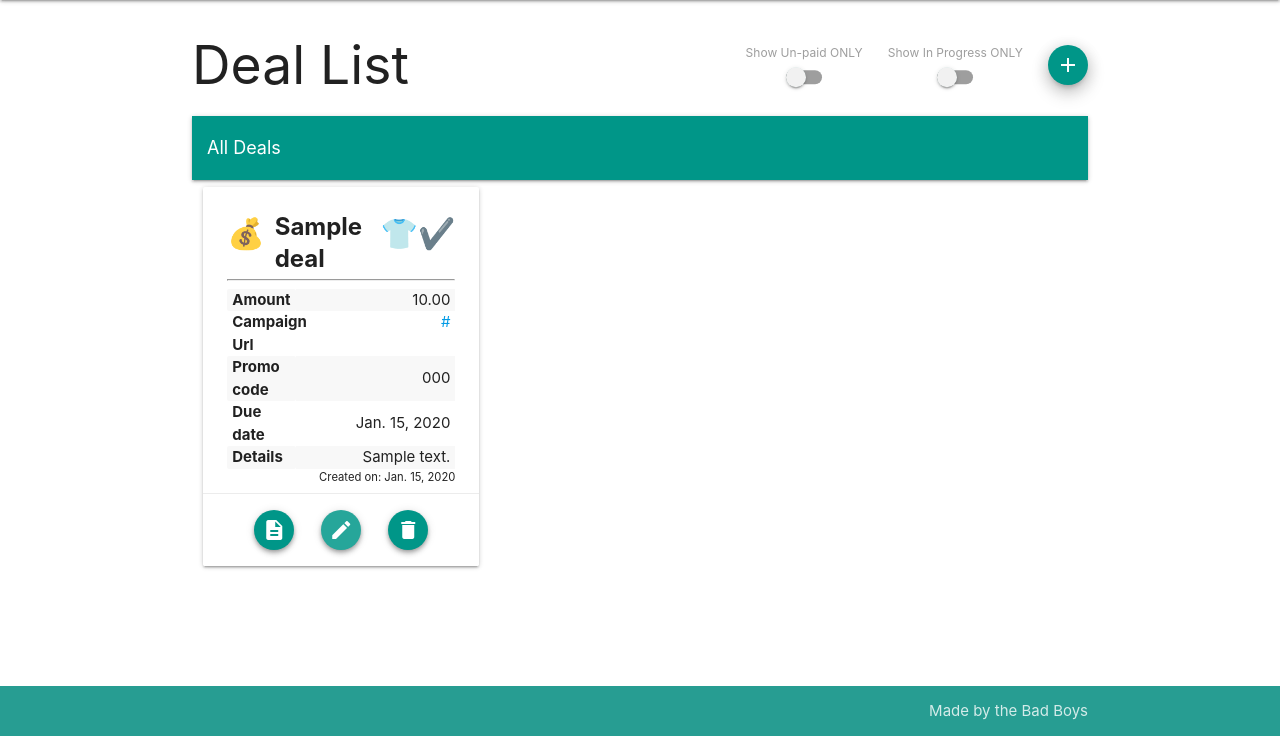
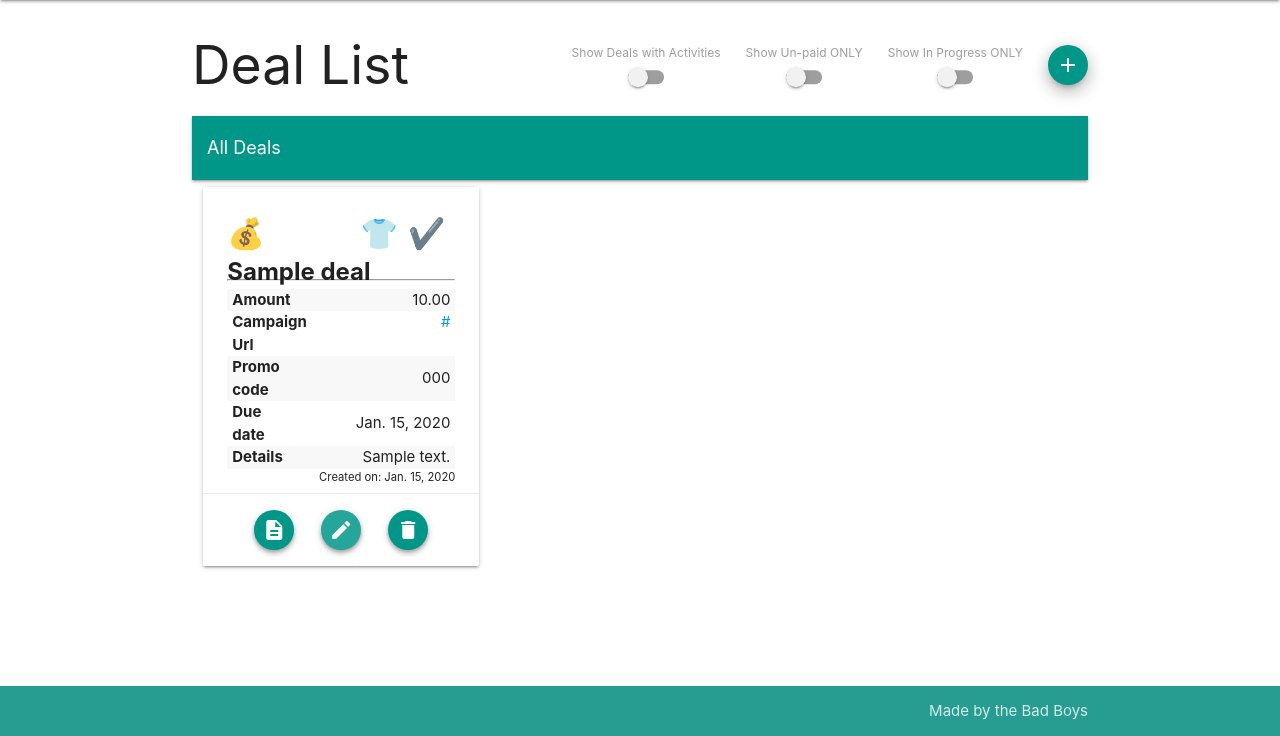
Before and after one commit to kenneychan/creatorWallet, a Django app: page /deals/ in a window 1280 px wide. Shown: the part 64-800 px from the top of the page. Run offline with Django 4.2, Linux system fonts and the light colour scheme; a user stored in the database is signed in; tables that the repository leaves empty hold one stand-in row (values such as "Sample post").

Commit message:
added list view for deals for activities

```diff
--- a/creatorwallet/main_app/static/css/style.css
+++ b/creatorwallet/main_app/static/css/style.css
@@ -84,6 +84,12 @@ nav .brand-logo {
   display: flex;
 }
 
+.list-switch {
+  padding-right: 25px;
+  top: 75%;
+  transform: translateY(25%);
+}
+
 .paid-switch {
   padding-right: 25px;
   top: 75%;
@@ -113,6 +119,12 @@ nav .brand-logo {
 .card .card-action {
   display: flex;
   justify-content: space-evenly;
+}
+
+.deals-emoji {
+  cursor: default;
+  font-size: 30px;
+  padding-right: 5px;
 }
 
 #addDealModal, .editDealModal {
--- a/creatorwallet/main_app/static/javascripts/script.js
+++ b/creatorwallet/main_app/static/javascripts/script.js
@@ -3,6 +3,7 @@ $(document).ready(function () {
   $('.fixed-action-btn').floatingActionButton();
   $('.parallax').parallax();
   $('.modal').modal();
+  $('.collapsible').collapsible();
 
   $('.carousel').carousel({
     fullWidth: true,
--- a/creatorwallet/main_app/templates/deals/index.html
+++ b/creatorwallet/main_app/templates/deals/index.html
@@ -8,6 +8,24 @@
   <div class="deal-list-header">
     <h2>Deal List</h2>
     <div class="deal-header-buttons">
+      <div class="list-switch">
+        <div class="row">
+          <label>Show Deals with Activities</label>
+          {% if show_list %}
+            <form method="POST" action="{% url 'index' %}" id="listSwitch">
+            {% else %}
+            <form method="POST" action="{% url 'deals_list' %}" id="listSwitch">
+              {% endif %}
+              {% csrf_token %}
+              <div class="switch center">
+                <label>
+                  <input type="checkbox" id="list-switch" name="show_list" {% if show_list %}checked{% endif %}>
+                  <span class="lever"></span>
+                </label>
+              </div>
+            </form>
+        </div>
+      </div>
       <div class="paid-switch">
         <div class="row">
           <label>Show Un-paid ONLY</label>
@@ -125,28 +143,84 @@
   {% if deals.count %}
     <div class="row">
       {% for deal in deals %}
+        {% if show_list %}
+          <div class="col s12">
+            <div class="col s2"></div>
+            <div class="col s6">
+              {% if deal.activity_set.all %}
+                <ul class="collapsible popout">
+                  <li>
+                    <div class="collapsible-header">
+                      <span class="deals-emoji">
+                        {% if deal.paid %}
+                        <span class="tooltipped" data-position="top" data-tooltip="PAID">💰</span>
+                        {% else %}
+                        <span class="tooltipped" data-position="top" data-tooltip="NOT PAID">⚠️</span>
+                        {% endif %}
+                      </span>
+                      <div class="valign-wrapper" style="padding-right: 10px;">
+                        <span style="font-size:20px; font-weight:bold; padding-right: 5px;">{{ deal.name }}</span>
+                        <small style="padding-top: 20px">due: {{ deal.due_date }}</small>
+                      </div>
+                      <span class="deals-emoji">
+                        {% if deal.merch %}
+                        <span class="tooltipped" data-position="top" data-tooltip="MERCH">👕</span>
+                        {% else %}
+                        <span class="tooltipped" data-position="top" data-tooltip="CASH">💵</span>
+                        {% endif %}
+                      </span>
+                      <span class="deals-emoji">
+                        {% if deal.done %}
+                        <span class="tooltipped" data-position="top" data-tooltip="DONE">✔️</span>
+                        {% else %}
+                        <span class="tooltipped" data-position="top" data-tooltip="IN PROGRESS">🚧</span>
+                        {% endif %}
+                      </span>
+                      <span class="valign-wrapper" style="margin-left: auto; margin-right: 0;">
+                        <a href="{% url 'detail' deal.id %}" class="secondary-content tooltipped" data-position="bottom"
+                          data-tooltip="Go to deal"><i class="material-icons">send</i></a>
+                      </span>
+                    </div>
+                    <div class="collapsible-body">
+                      <ul class="collection">
+                        {% for activity in deal.activity_set.all %}
+                            <li class="collection-item">
+                              <span><b>{{ activity.activity }}</b></span>
+                              <small>on {{ activity.date }}</small>
+                              <p style="margin:0">{{ activity.notes }}</p>
+                            </li>
+                        {% endfor %}
+                      </ul>
+                    </div>
+                  </li>
+                </ul>
+              {% endif %}
+            </div>
+            <div class="col s2"></div>
+          </div>
+        {% else %}
         <div class="col s4">
           <div class="card hoverable deal-cards" data-paid="{{ deal.paid|lower }}" data-merch="{{ deal.merch|lower }}" data-done="{{ deal.done|lower }}">
             <div class="card-content">
-            <span style='font-size:30px; float:right;'>
+              <span class="deals-emoji" style='float:right;'>
                 {% if deal.done %}
-                <span class="tooltipped" data-position="top" data-tooltip="DONE" style="cursor: default;">✔️</span>
+                  <span class="deals-emoji tooltipped" data-position="top" data-tooltip="DONE">✔️</span>
                 {% else %}
-                <span class="tooltipped" data-position="top" data-tooltip="IN PROGRESS" style="cursor: default;">🚧</span>
+                  <span class="deals-emoji tooltipped" data-position="top" data-tooltip="IN PROGRESS">🚧</span>
                 {% endif %}
               </span>
-            <span style='font-size:30px; float:right;'>
+              <span class="deals-emoji" style='float:right;'>
                 {% if deal.merch %}
-                <span class="tooltipped" data-position="top" data-tooltip="MERCH" style="cursor: default;">👕</span>
+                  <span class="deals-emoji tooltipped" data-position="top" data-tooltip="MERCH">👕</span>
                 {% else %}
-                <span class="tooltipped" data-position="top" data-tooltip="CASH" style="cursor: default;">💵</span>
+                  <span class="deals-emojitooltipped" data-position="top" data-tooltip="CASH">💵</span>
                 {% endif %}
               </span>
-            <span style='font-size:30px; float:left; padding-right:10px;'>
+              <span class="deals-emoji" style='float:left;'>
                 {% if deal.paid %}
-                <span class="tooltipped" data-position="top" data-tooltip="PAID" style="cursor: default;">💰</span>
+                  <span class="deals-emoji tooltipped" data-position="top" data-tooltip="PAID">💰</span>
                 {% else %}
-                <span class="tooltipped" data-position="top" data-tooltip="NOT PAID" style="cursor: default;">⚠️</span>
+                  <span class="deals-emoji tooltipped" data-position="top" data-tooltip="NOT PAID">⚠️</span>
                 {% endif %}
               </span>
               <span class="card-title" style="font-weight:bold; height: 60px;">{{ deal.name }}</span>
@@ -183,6 +257,7 @@
             </div>
           </div>
         </div>
+        {% endif %}
         <!-- edit deal modal -->
         <div class="modal editDealModal" id="editDealModal_{{ deal.id }}">
           <div class="modal-content">
@@ -300,10 +375,16 @@
 </div>
 
 <script>
+  const listSlider = document.getElementById("list-switch");
+  const listForm = document.getElementById("listSwitch");
   const paidSlider = document.getElementById("paid-switch");
   const paidForm = document.getElementById("paidSwitch");
   const doneSlier = document.getElementById("done-switch");
   const doneForm = document.getElementById("doneSwitch");
+
+  listSlider.addEventListener("change", function () {
+    listForm.submit();
+  });
 
   paidSlider.addEventListener("change", function() {
     paidForm.submit();
--- a/creatorwallet/main_app/urls.py
+++ b/creatorwallet/main_app/urls.py
@@ -8,6 +8,7 @@ urlpatterns = [
   # New url pattern below
   path('accounts/signup/', views.signup, name='signup'),
   path('deals/', views.deals_index, name='index'),
+  path('deals/list', views.deals_list, name='deals_list'),
   path('deals/unpaid', views.filter_paid, name='filter_paid'),
   path('deals/inprogress', views.filter_done, name='filter_done'),
   path('deals/<int:deal_id>/', views.deals_detail, name='detail'),
--- a/creatorwallet/main_app/views.py
+++ b/creatorwallet/main_app/views.py
@@ -172,6 +172,14 @@ def deals_index(request):
   return render(request, 'deals/index.html', { 'deals': deals, 'count_deals': count_deals })
 
 @login_required
+def deals_list(request):
+  request.session['path'] = request.get_full_path()
+  show_list = True
+  deals = Deal.objects.filter(user=request.user).order_by("-due_date")
+  count_deals = deals.count()
+  return render(request, 'deals/index.html', { 'deals': deals, 'show_list': show_list, 'count_deals': count_deals })
+
+@login_required
 def filter_paid(request):
   request.session['path'] = request.get_full_path()
   unpaid = True
```
Also changed, not shown: creatorwallet/main_app/templates/deals/detail.html (+9 -9 lines). Lines whose indentation alone changed are shown as unchanged.
